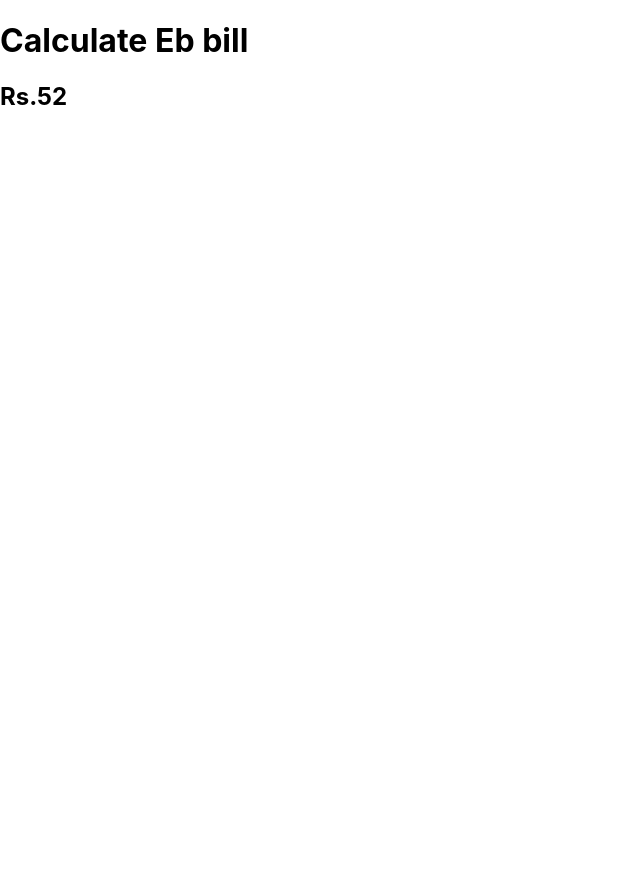
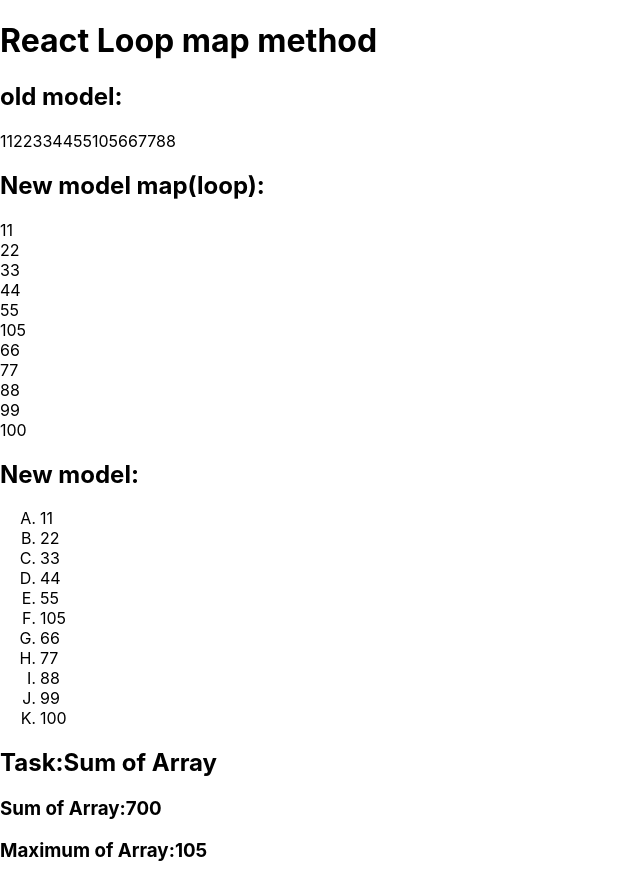
Before and after one commit to vijayalakshmip28-creator/reactprograms, a React (Create React App) app: page / in a window 1280 px wide. Shown: the whole page, without its empty margins (0-640 px from the left). Before the commit the page ends 800 px from the top, so only its background shows below. Built offline with nearby package versions, Linux system fonts and the light colour scheme.

Commit message:
map(loop)array

```diff
--- a/src/App.js
+++ b/src/App.js
@@ -1,5 +1,94 @@
-function App(){
-  var unit=126
+
+function App()
+{
+  var arr=[11,22,33,44,55,105,66,77,88,99,100]
+  var s=0
+  var ma=arr[0]
+  return(<>
+  <h1>React Loop map method</h1>
+  <h2>old model:</h2>
+  {arr[0]}
+  {arr[1]}
+  {arr[2]}
+  {arr[3]}
+  {arr[4]}
+  {arr[5]}
+  {arr[6]}
+  {arr[7]}
+  {arr[8]}
+  <h2>New model map(loop):</h2>
+  {arr.map((v)=><>
+  {v}<br></br></>)}
+
+<h2>New model:</h2>
+<ol type="A">
+{arr.map((v)=><li>{v}</li>)}
+</ol>
+<h2>Task:Sum of Array</h2>
+<div style={{display:"none"}}>
+  {arr.map((item)=><>{s=s+item}<br></br></>)}
+</div>
+<h3>Sum of Array:{s}</h3>
+
+<div style={{display:"none"}}>
+  {arr.map((item)=><>{ma<item && <> {ma=item} </>}</>)}
+
+</div>
+<h3>Maximum of Array:{ma}</h3>
+
+
+</>)}
+export default App
+
+
+
+
+/*function App()
+{
+  var arr=[11,22,33,44,55,66]
+  var[v1,,v2,...v3]=arr
+  return(<>
+     <h2><u>Spread operator</u></h2>
+     <h3>index 0: {v1}</h3>
+     <h3>index 1: {v2}</h3>
+     <h3>index 4: {v3}</h3>
+       </>)
+}
+export default App
+/*function App()
+{
+  var arr=[11,22,33,44,55,66]
+
+  return(<>
+     <h2><u>Spread operator(Array)</u></h2>
+     <h3>index 0: {arr[0]}</h3>
+     <h3>index 1: {arr[1]}</h3>
+     <h3>index 4: {arr[4]}</h3>
+     <h3>index 6: {arr[6]}</h3>
+       </>)
+}
+export default App
+
+
+/*function App()
+{
+  var res="fail"
+  var num=50
+  return(<>
+  <h1>Nested if</h1>
+  <h2>{
+  (res==="pass" && ((num>=85 && "Outstanding") || (num>=75 && "Excellent") || (num>=65 && "Verygood")
+  || (num>=55 && "Good" ) ||  "Fair"))
+  || "No grade because fail"
+  }</h2></>)
+}
+export default App
+
+
+
+
+/*function App(){
+  var unit=420
   return(<>
   <h1>Calculate Eb bill</h1>
   <h2>{(unit<=100 && "Rs.0") ||
```
